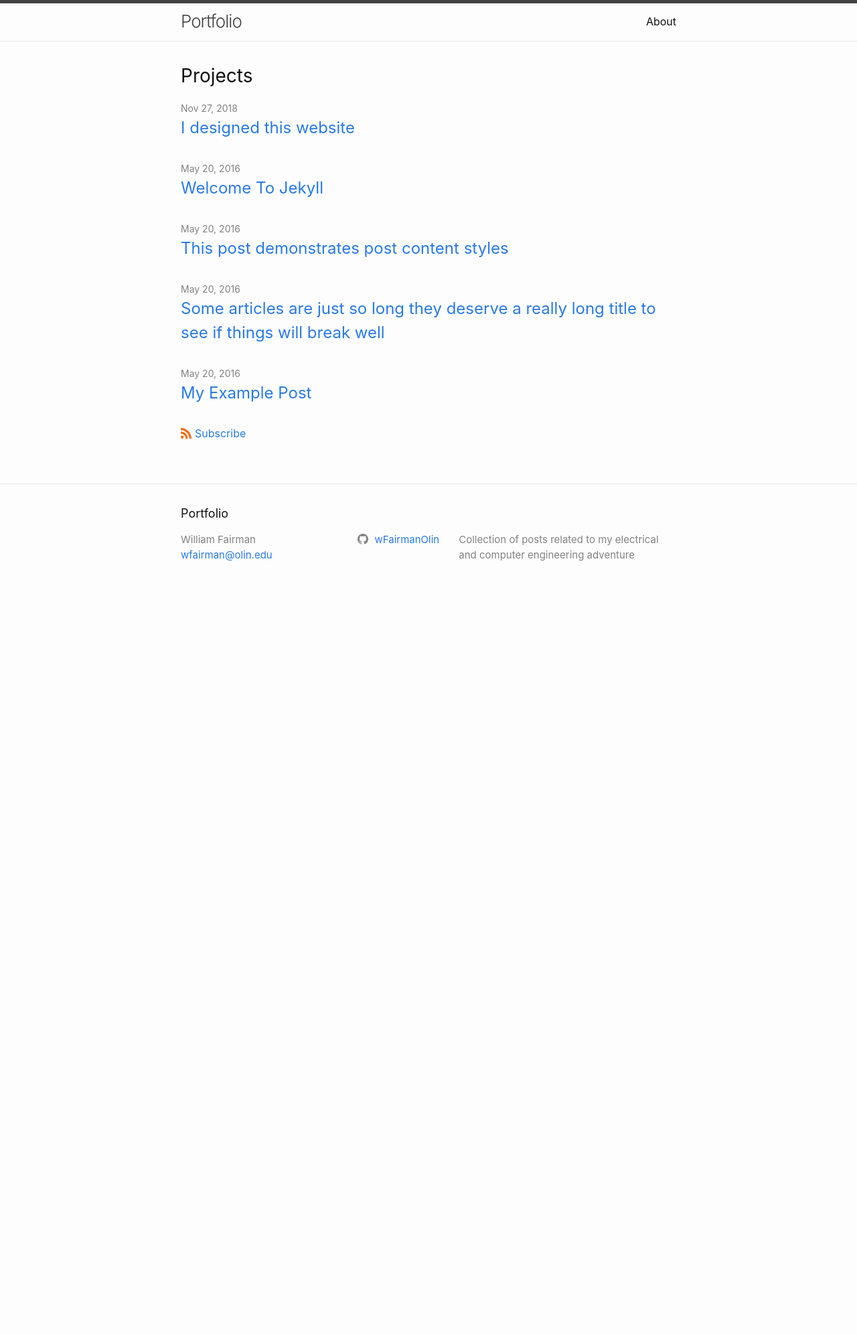
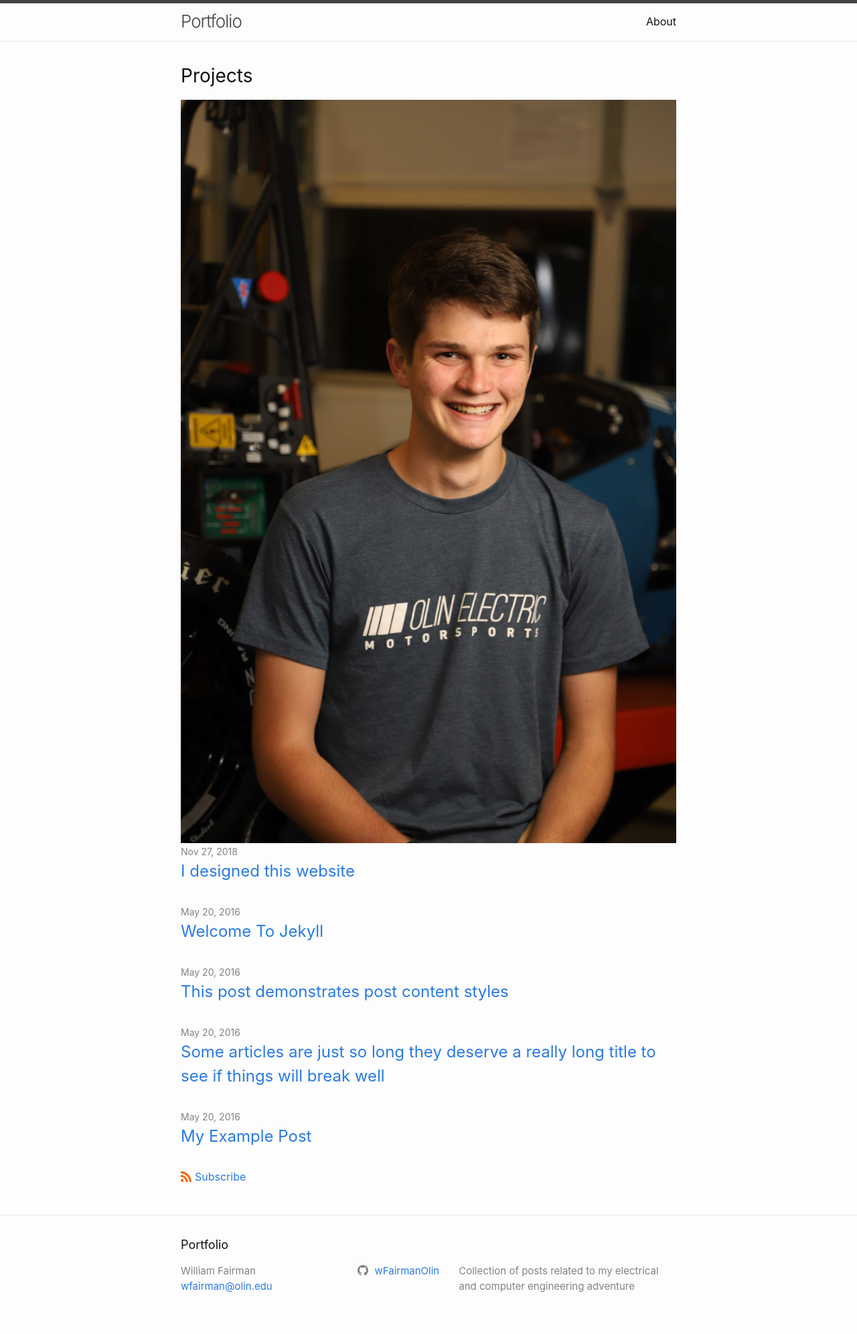
Before and after one commit to wFairmanOlin/wFairmanOlin.github.io, a Jekyll site: the page built from index.md, in a window 1280 px wide. Shown: the whole page at 67% size. Built offline with Jekyll 4.4.1, drawn with Linux system fonts in a browser that asks for light colours; before the commit the page ends 900 px from its top, so only the background shows below that.

Commit message:
implementing personal website.

```diff
--- a/_layouts/home.html
+++ b/_layouts/home.html
@@ -11,6 +11,7 @@ layout: default
 
   {%- if site.posts.size > 0 -%}
     <h2 class="post-list-heading">{{ page.list_title | default: "Projects" }}</h2>
+    <img src="assets/profile.jpg" alt="Profile Picture">
     <ul class="post-list">
       {%- for post in site.posts -%}
       <li>
```
Also changed, not shown: assets/profile.jpg (added).
